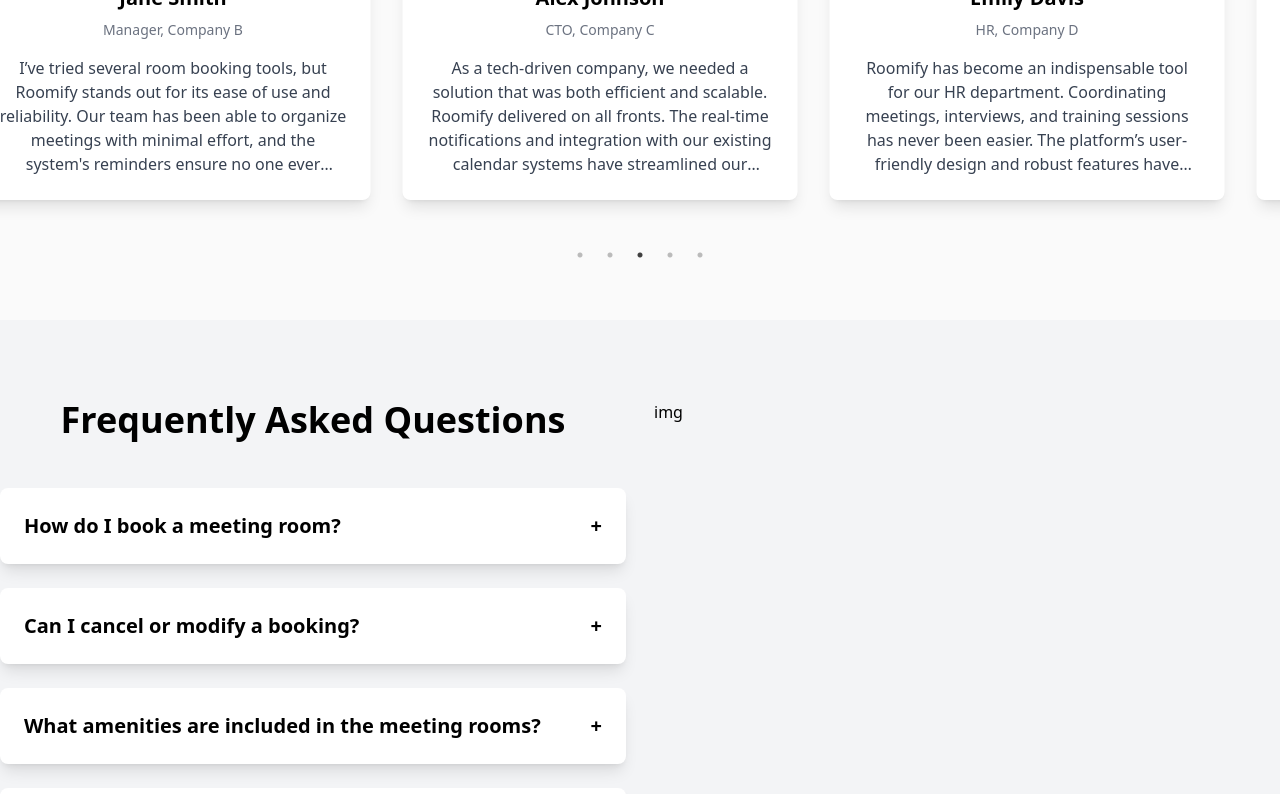
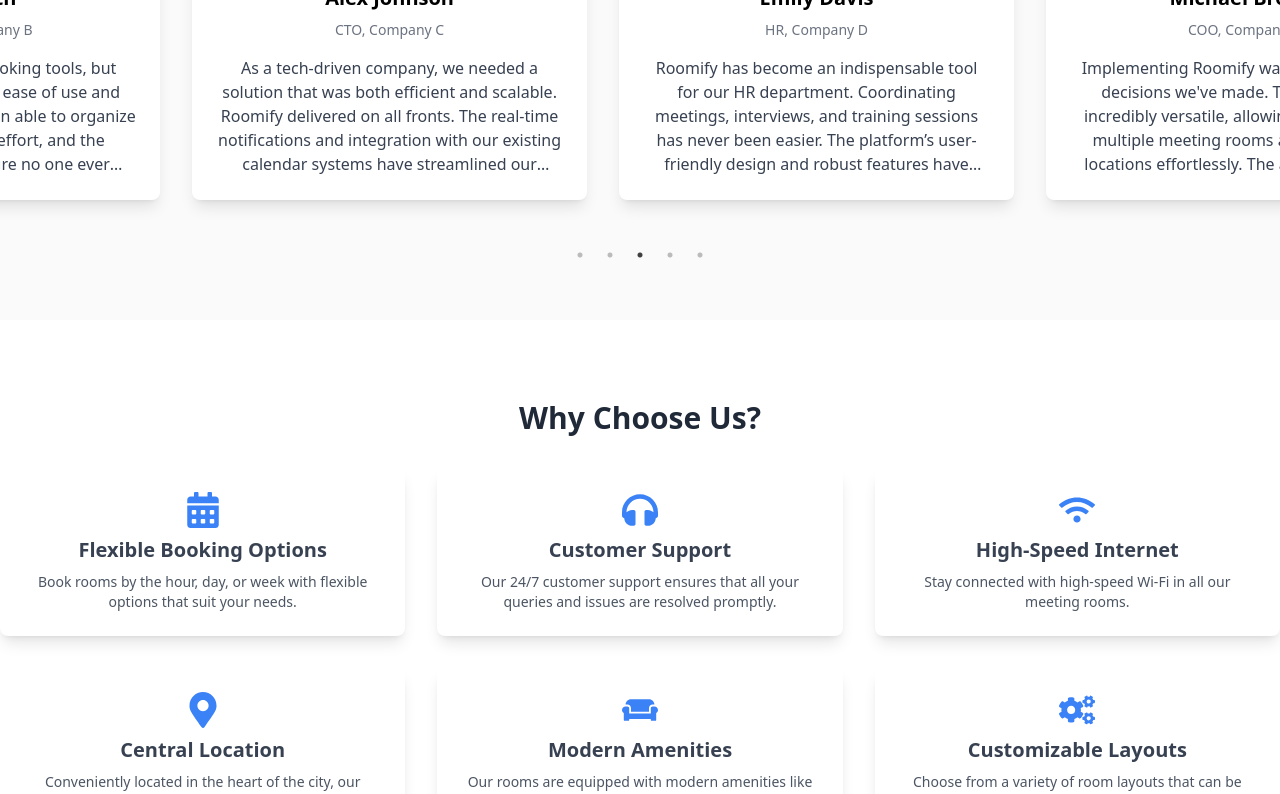
Before and after one commit to sumonpaul55/meeting-room-booking-client, a React (Vite) app: page / in a window 1280 px wide. Shown: the part 2000-2794 px from the top of the page. Built offline with nearby package versions, Linux system fonts and the light colour scheme; no server answers.

Commit message:
limit filter added in backned and fortend one section like why choose us

```diff
--- a/src/components/RoomCard.tsx
+++ b/src/components/RoomCard.tsx
@@ -3,6 +3,7 @@ import Slider from 'react-slick';
 import { motion } from 'framer-motion';
 import 'slick-carousel/slick/slick.css';
 import 'slick-carousel/slick/slick-theme.css';
+import { Tag } from 'antd';
 
 interface RoomCardProps {
     name: string;
@@ -44,15 +45,15 @@ const RoomCard: React.FC<RoomCardProps> = ({
                     </div>
                 ))}
             </Slider>
-            <div className="px-3 md:px-6 py-4">
+            <div className="px-3 py-4">
                 <div className="font-bold text-xl mb-2">{name}</div>
-                <p className="text-gray-700 text-base">
-                    Room No: {roomNo} | Floor No: {floorNo}
-                </p>
-                <p className="text-gray-700 text-base">
-                    Capacity: {capacity} | Price: ${pricePerSlot} per slot
-                </p>
-                <div className="mt-4">
+                <div className="px-2 text-base flex justify-around">
+                    <Tag className='p-1 px-2 font-semibold font-roboto' color='blue'>Room No: {roomNo}</Tag>
+                    <Tag className='p-1 px-2 font-semibold font-roboto' color='blue'>Floor No: {floorNo}</Tag>
+                    <Tag className='p-1 px-2 font-semibold font-roboto' color='blue'> Capacity: {capacity}</Tag>
+                    <Tag className='p-1 px-2 font-semibold font-roboto' color='blue'> Price: ${pricePerSlot} per slot</Tag>
+                </div>
+                <div className="mt-4 md:px-10">
                     <h4 className="font-semibold text-gray-800">Amenities:</h4>
                     <ul className="list-disc list-inside text-gray-700">
                         {amenities?.map((amenity, index) => (
--- a/src/pages/home/AdvertismentSection.tsx
+++ b/src/pages/home/AdvertismentSection.tsx
@@ -35,7 +35,7 @@ const ServiceAdvertisement = () => {
                     initial={{ opacity: 0 }}
                     animate={{ opacity: 1 }}
                     transition={{ duration: 2 }}>
-                    Why Choose Roomify?
+                    What Sets Us Apart?
                 </motion.h2>
 
                 <div className="grid grid-cols-1 md:grid-cols-2 lg:grid-cols-4 gap-8 pt-8">
--- a/src/pages/home/Faq.tsx
+++ b/src/pages/home/Faq.tsx
@@ -37,7 +37,7 @@ const Faq: React.FC = () => {
     };
 
     return (
-        <Section className='py-20 px-4 md:px-0 bg-gray-100'>
+        <Section className='py-20 px-4 md:px-0n bg-gray-100'>
             <div className="container mx-auto">
                 <div className='grid grid-cols-1 lg:grid-cols-2 gap-7'>
                     <div className="">
--- a/src/pages/home/FeaturedRooms.tsx
+++ b/src/pages/home/FeaturedRooms.tsx
@@ -7,7 +7,7 @@ import { RoomData } from '../../types/roomtype'
 import { Link } from 'react-router-dom'
 
 const FeaturedRooms = () => {
-    const { data: rooms } = useGetAllRoomsQuery([])
+    const { data: rooms } = useGetAllRoomsQuery([{ name: "limit", value: 6 }])
     const allRoom = rooms?.data
 
     return (
--- a/src/pages/home/HeroSection.tsx
+++ b/src/pages/home/HeroSection.tsx
@@ -25,8 +25,8 @@ const HeroSection = () => {
                             <h1 className="sm:text-2xl md:text-4xl font-bold text-left">
                                 Seamless Room Bookings, Anytime, Anywhere
                             </h1>
-                            <p className="sm:mt-4 text-sm sm:text-lg md:text-xl text-left">
-                                Find and reserve the perfect meeting space with ease. Experience hassle-free scheduling with Roomify.
+                            <p className="sm:mt-4 text-sm sm:text-base md:text-lg text-left font-roboto text-gray-300">
+                                Easily find and reserve the perfect meeting space tailored to your needs. With Roomify, experience a seamless, hassle-free scheduling process that takes the stress out of booking. Whether you're planning a quick meeting or a full-day event, Roomify ensures you have the right space, exactly when you need it.
                             </p>
                             <Button
                                 type="primary"
--- a/src/pages/home/Home.tsx
+++ b/src/pages/home/Home.tsx
@@ -4,6 +4,7 @@ import Faq from "./Faq"
 import FeaturedRooms from "./FeaturedRooms"
 import HeroSection from "./HeroSection"
 import TestimonialSlider from "./Testimonial"
+import WhyChooseUs from "./WhyChooseUs"
 
 const Home = () => {
     return (
@@ -12,6 +13,7 @@ const Home = () => {
             <ServiceAdvertisement />
             <FeaturedRooms />
             <TestimonialSlider />
+            <WhyChooseUs />
             <Faq />
         </>
     )
--- /dev/null
+++ b/src/pages/home/WhyChooseUs.tsx
@@ -0,0 +1,72 @@
+import React from 'react';
+import { motion } from 'framer-motion';
+import { FaHeadphones, FaWifi, FaMapMarkerAlt, FaCogs, FaCalendarAlt, FaCouch } from 'react-icons/fa';
+import Section from '../../components/common/Section';
+
+const WhyChooseUs: React.FC = () => {
+    const features = [
+        {
+            icon: <FaCalendarAlt className="text-blue-500 text-4xl mb-2" />,
+            title: "Flexible Booking Options",
+            description: "Book rooms by the hour, day, or week with flexible options that suit your needs.",
+        },
+        {
+            icon: <FaHeadphones className="text-blue-500 text-4xl mb-2" />,
+            title: "Customer Support",
+            description: "Our 24/7 customer support ensures that all your queries and issues are resolved promptly.",
+        },
+        {
+            icon: <FaWifi className="text-blue-500 text-4xl mb-2" />,
+            title: "High-Speed Internet",
+            description: "Stay connected with high-speed Wi-Fi in all our meeting rooms.",
+        },
+        {
+            icon: <FaMapMarkerAlt className="text-blue-500 text-4xl mb-2" />,
+            title: "Central Location",
+            description: "Conveniently located in the heart of the city, our meeting rooms are easily accessible.",
+        },
+        {
+            icon: <FaCouch className="text-blue-500 text-4xl mb-2" />,
+            title: "Modern Amenities",
+            description: "Our rooms are equipped with modern amenities like ergonomic chairs, large screens, and more.",
+        },
+        {
+            icon: <FaCogs className="text-blue-500 text-4xl mb-2" />,
+            title: "Customizable Layouts",
+            description: "Choose from a variety of room layouts that can be customized to fit your event's needs.",
+        }
+    ];
+
+    return (
+        <Section className='py-20 px-3 md:px-0'>
+            <div className="mx-auto text-center">
+                <motion.h2
+                    className="text-3xl font-bold mb-8 text-gray-800"
+                    initial={{ opacity: 0, y: -50 }}
+                    animate={{ opacity: 1, y: 0 }}
+                    transition={{ duration: 0.5 }}
+                >
+                    Why Choose Us?
+                </motion.h2>
+                <div className="grid grid-cols-1 md:grid-cols-2 lg:grid-cols-3 justify-center items-center gap-8">
+                    {features.map((feature, index) => (
+                        <motion.div
+                            key={index}
+                            className="bg-white rounded-lg shadow-lg p-6 w-full"
+                            whileHover={{ scale: 1.05 }}
+                            transition={{ duration: 0.3 }}
+                        >
+                            <div className="flex flex-col items-center">
+                                {feature.icon}
+                                <h3 className="text-xl font-semibold text-gray-700 mb-2">{feature.title}</h3>
+                                <p className="text-gray-600 text-sm">{feature.description}</p>
+                            </div>
+                        </motion.div>
+                    ))}
+                </div>
+            </div>
+        </Section>
+    );
+};
+
+export default WhyChooseUs;
```
